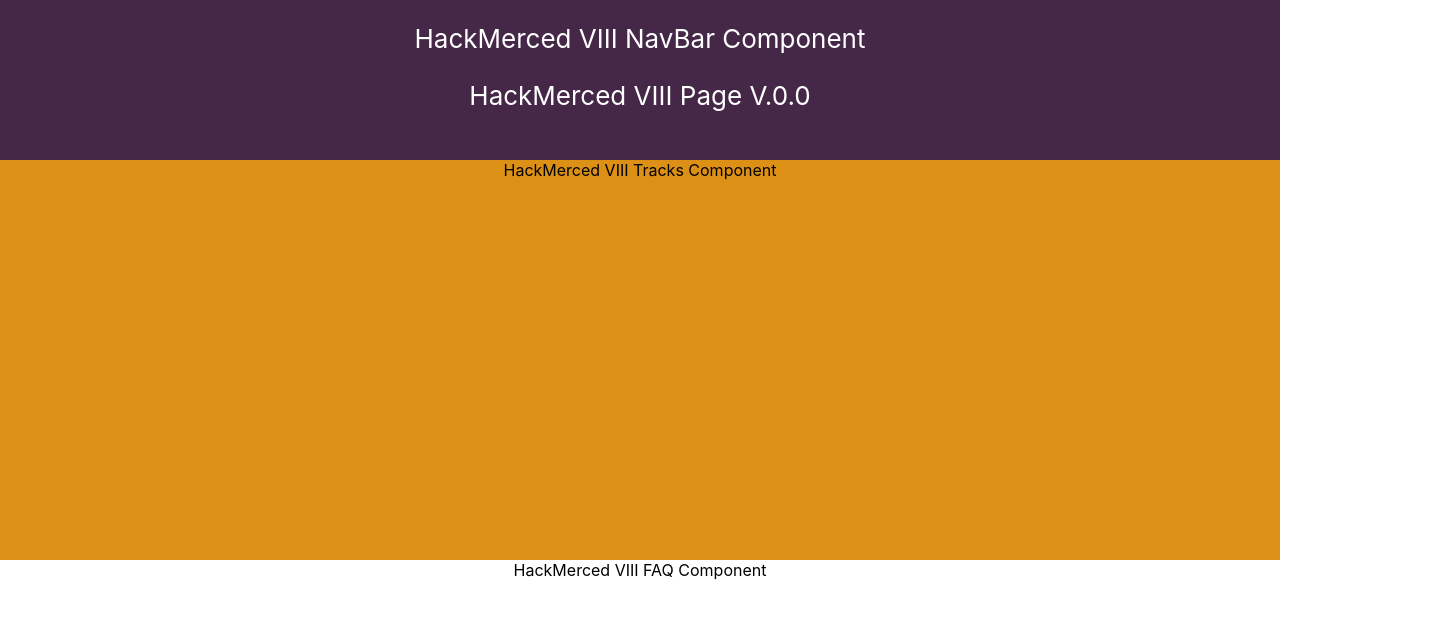
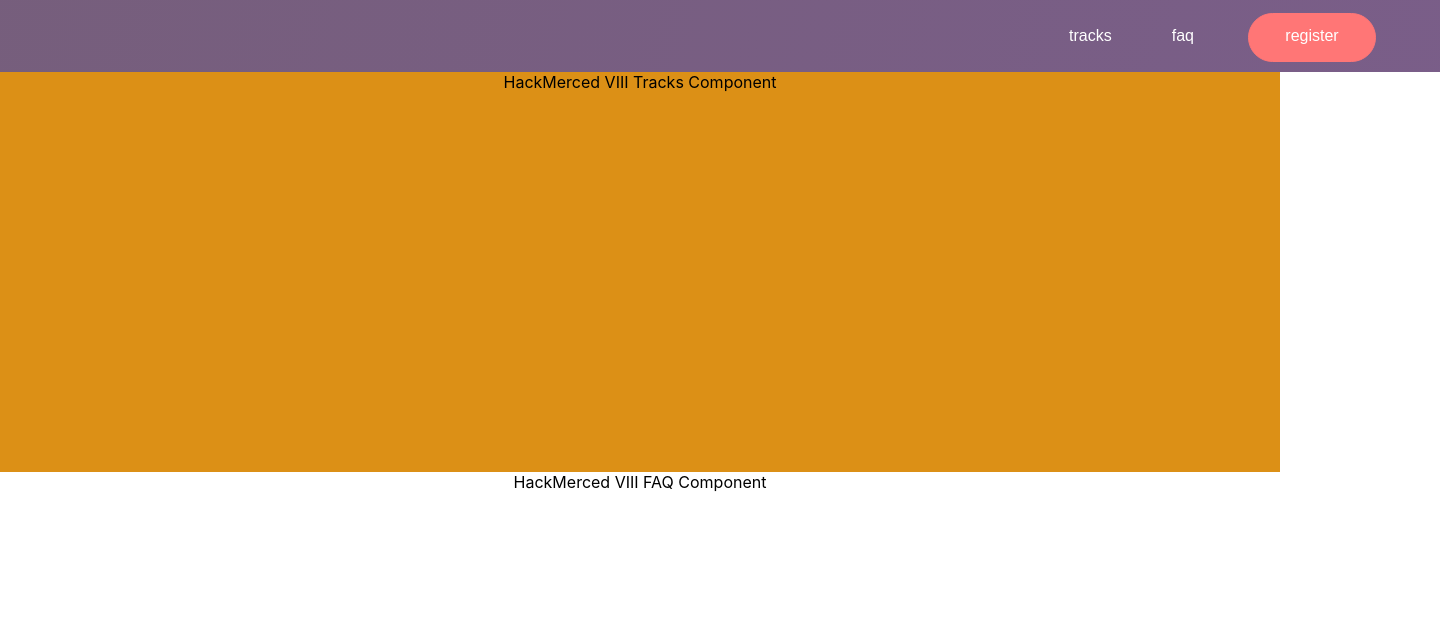
Before and after one commit to HackMerced/HackMerced-X, a React (Create React App) app: page / in a window 1280 px wide. Shown: the top 618 px of the page, 1440 px wide, since content can reach past the window. Built offline with nearby package versions, Linux system fonts and the light colour scheme.

Commit message:
nav and main

```diff
--- a/src/App.css
+++ b/src/App.css
@@ -3,7 +3,7 @@
   min-height: 100vh;
 }
 
-.App-header {
+{/* .App-header {
   background-color: #452847;
   height: 20vh;
   min-width: 100%;
@@ -12,7 +12,7 @@
   align-items: center;
   justify-content: center;
   font-size: calc(10px + 2vmin);
-  color: white;
+  /* color: white; */
 }
 
 .App-link {
@@ -34,3 +34,91 @@
     transform: rotate(360deg);
   }
 }
+
+.NavBar{
+  position: sticky;
+  width: 90rem;
+  height: 1.5rem;
+  display: flex;
+  justify-content: space-between;
+  align-content: center;
+  padding-bottom:3rem;
+  background: linear-gradient(107.08deg, rgba(60, 26, 69, 0.7) 2.64%, rgba(67, 25, 92, 0.7) 135.38%);
+  /* background-color: red; */
+}
+.nav-items{
+  display: flex;
+  align-items: baseline;
+  position: absolute;
+  right: 1rem;
+  margin-top: 0.8rem;
+}
+.nav-items > li{
+  margin-right: 3rem;
+  list-style-type: none;
+}
+.button{
+  background: none;
+  border: none;
+  font-size: 1em;
+  transition-duration: 0.4s;
+  color: white;
+}
+.registerButton{
+  background-color: #FF7676;
+  border: 0.12rem solid #FF7676;
+  border-radius: 3rem;
+  padding:0.8rem;
+  padding-bottom: 1rem;
+  width:8rem;
+  text-align: center;
+  font-size: 1em;
+  transition-duration: 0.4s;
+  color: white;
+}
+.button:hover{
+  color:#AD0624;
+  cursor: pointer;
+}
+.registerButton:hover{
+  background-color: #FFFFFF;
+  color:#AD0624;
+  border: 0.18rem solid #AD0624;
+  cursor: pointer;
+  transform: translate(0.1rem, -0.1rem);
+}
+
+.MainPage{
+  background-color: #AD0624;
+  position: absolute;
+  width: 90rem;
+  height: 90rem;
+  font-size: calc(1em + 2vmin);
+}
+.Main-text{
+  position: absolute;
+  left:10rem;
+  top:10rem;
+}
+.Main-title{
+  color:#FFFFFF;
+}
+.Main-subtitle{
+  color:#FFFFFF;
+}
+.registerButton2{
+  background-color: #FFFFFF;
+  border: 0.18rem solid black;
+  border-radius: 100px;
+
+  width: 15rem;
+  height:2rem;
+  transition-duration: .4s;
+}
+.registerButton2:hover{
+  background-color: #AD0624;
+  border: 0.18rem solid white;
+  color: #FFFFFF;
+  cursor: pointer;
+  transform: translate(0.1rem, -0.1rem);
+}
--- a/src/App.js
+++ b/src/App.js
@@ -3,15 +3,16 @@ import './App.css';
 import Tracks from './Components/Tracks.js';
 import FAQ from './Components/FAQ.js'
 import NavBar from './Components/NavBar.js';
+import MainPage from './Components/MainPage.js';
 
 function App() {
   return (
     <div className="App">
       <header className="App-header">
         <NavBar/>
-        <p>
+        {/* <p>
           HackMerced VIII Page V.0.0
-        </p>
+        </p> */}
       </header>
       <Tracks/>
       <FAQ/>
--- /dev/null
+++ b/src/Components/MainPage.js
@@ -0,0 +1,13 @@
+function NavBar() {
+    return (
+      <div className="MainPage">
+            <div className="Main-text">
+                <h1 className="Main-title">hackmerced viii</h1>
+                <p className="Main-subtitle">march 3-5 2023 @ uc merced</p>
+                <button className="registerButton2">REGISTER NOW</button>
+            </div>
+      </div>
+    );
+  }
+
+  export default NavBar;
--- a/src/Components/NavBar.js
+++ b/src/Components/NavBar.js
@@ -1,7 +1,12 @@
 function NavBar() {
     return (
       <div className="NavBar">
-            HackMerced VIII NavBar Component
+        <ul className="nav-items">
+          <li><button className="button">tracks</button></li>
+          <li><button className="button">faq</button></li>
+          <li><button className="registerButton">register</button></li>
+        </ul>
+
       </div>
     );
   }
```
Also changed, not shown: 1 other file (tests, documents, lock files or other folders).
